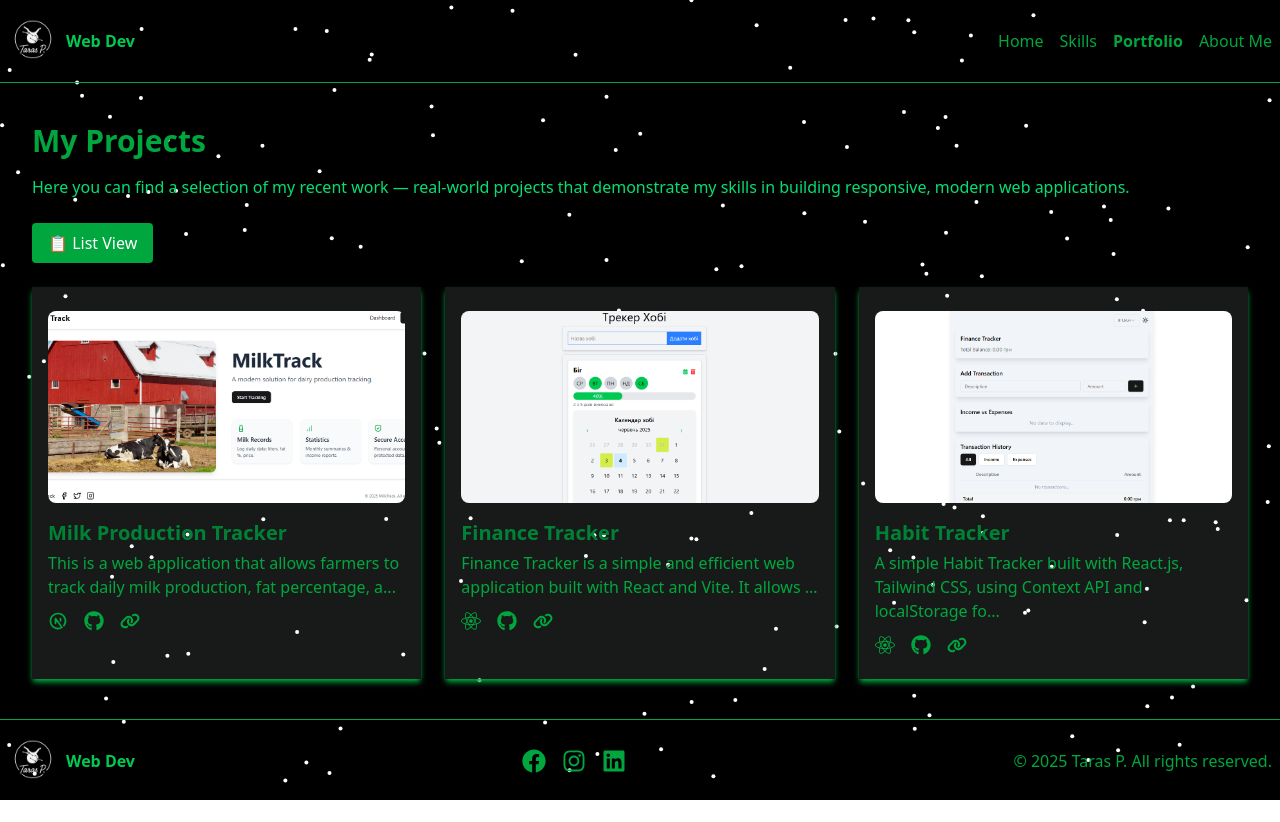
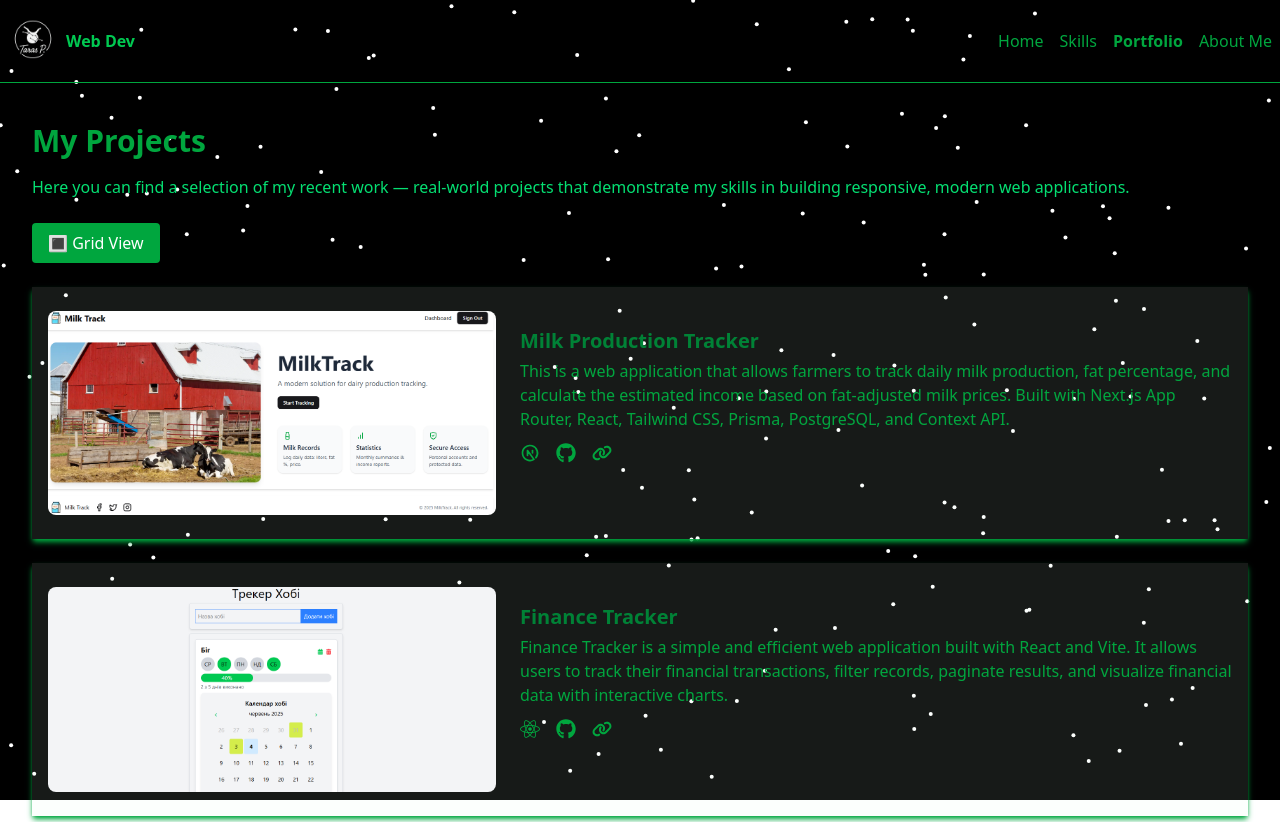
Before and after one commit to lokki931/taras-p, a Next.js app: page /portfolio in a window 1280 px wide. Shown: the top 822 px of the page. Built offline with nearby package versions, Linux system fonts and the light colour scheme.

Commit message:
stucture portfolio

```diff
--- /dev/null
+++ b/src/components/pages/views/portfolio/data-portfolio.tsx
@@ -0,0 +1,45 @@
+"use client";
+import { v4 as uuidv4 } from "uuid";
+import { FaReact } from "react-icons/fa";
+import { TbBrandNextjs } from "react-icons/tb";
+export type TProject = {
+  id: string;
+  title: string;
+  description: string;
+  image: string;
+  github: string;
+  siteUrl: string;
+  buildby: React.ReactNode;
+};
+export const projects = [
+  {
+    id: uuidv4(),
+    title: "Milk Production Tracker",
+    description:
+      "This is a web application that allows farmers to track daily milk production, fat percentage, and calculate the estimated income based on fat-adjusted milk prices. Built with Next.js App Router, React, Tailwind CSS, Prisma, PostgreSQL, and Context API.",
+    image: "/01_img.png",
+    github: "https://github.com/lokki931/milk-track",
+    siteUrl: "https://milk-track-rho.vercel.app",
+    buildby: <TbBrandNextjs title="Built with Next." />,
+  },
+  {
+    id: uuidv4(),
+    title: "Finance Tracker",
+    description:
+      "Finance Tracker is a simple and efficient web application built with React and Vite. It allows users to track their financial transactions, filter records, paginate results, and visualize financial data with interactive charts.",
+    image: "/02_img.png",
+    github: "https://github.com/lokki931/tracker_finance",
+    siteUrl: "https://trackerfinance.vercel.app",
+    buildby: <FaReact title="Built with React" />,
+  },
+  {
+    id: uuidv4(),
+    title: "Habit Tracker",
+    description:
+      "A simple Habit Tracker built with React.js, Tailwind CSS, using Context API and localStorage for state and data persistence.",
+    image: "/03_img.png",
+    github: "https://github.com/lokki931/tracker-hobies",
+    siteUrl: "https://tracker-hobies.vercel.app/",
+    buildby: <FaReact title="Built with React" />,
+  },
+];
--- a/src/components/pages/views/portfolio/portfolio-view.tsx
+++ b/src/components/pages/views/portfolio/portfolio-view.tsx
@@ -1,49 +1,11 @@
 "use client";
 import { useState } from "react";
-import { v4 as uuidv4 } from "uuid";
-import clsx from "clsx";
-import { FaReact, FaGithub } from "react-icons/fa";
-import { FaLink } from "react-icons/fa6";
-import { TbBrandNextjs } from "react-icons/tb";
-
 import { Container } from "@/components/container";
-import Image from "next/image";
-
-const projects = [
-  {
-    id: uuidv4(),
-    title: "Milk Production Tracker",
-    description:
-      "This is a web application that allows farmers to track daily milk production, fat percentage, and calculate the estimated income based on fat-adjusted milk prices. Built with Next.js App Router, React, Tailwind CSS, Prisma, PostgreSQL, and Context API.",
-    image: "/01_img.png",
-    github: "https://github.com/lokki931/milk-track",
-    siteUrl: "https://milk-track-rho.vercel.app",
-    buildby: <TbBrandNextjs title="Built with Next." />,
-  },
-  {
-    id: uuidv4(),
-    title: "Finance Tracker",
-    description:
-      "Finance Tracker is a simple and efficient web application built with React and Vite. It allows users to track their financial transactions, filter records, paginate results, and visualize financial data with interactive charts.",
-    image: "/02_img.png",
-    github: "https://github.com/lokki931/tracker_finance",
-    siteUrl: "https://trackerfinance.vercel.app",
-    buildby: <FaReact title="Built with React" />,
-  },
-  {
-    id: uuidv4(),
-    title: "Habit Tracker",
-    description:
-      "A simple Habit Tracker built with React.js, Tailwind CSS, using Context API and localStorage for state and data persistence.",
-    image: "/03_img.png",
-    github: "https://github.com/lokki931/tracker-hobies",
-    siteUrl: "https://tracker-hobies.vercel.app/",
-    buildby: <FaReact title="Built with React" />,
-  },
-];
+import { Project } from "./project";
+import { projects } from "./data-portfolio";
 
 export function PortfolioView() {
-  const [isSingleColumn, setIsSingleColumn] = useState(false);
+  const [isSingleColumn, setIsSingleColumn] = useState(true);
 
   return (
     <Container>
@@ -69,61 +31,13 @@ export function PortfolioView() {
               : "grid-cols-1 md:grid-cols-2 lg:grid-cols-3"
           }`}
         >
-          {projects.map((project) => (
-            <div
+          {projects.map((project, idx) => (
+            <Project
               key={project.id}
-              className={clsx(
-                "shadow-md bg-green-100/10 shadow-green-600 px-4 py-6 hover:shadow-xs transition",
-                isSingleColumn && "flex flex-col md:flex-row gap-6"
-              )}
-            >
-              <Image
-                src={project.image}
-                alt={project.title}
-                width={600}
-                height={400}
-                className={clsx(
-                  "rounded-lg w-full h-48 object-cover",
-                  isSingleColumn &&
-                    "max-w-full md:max-w-sm  lg:max-w-md h-48 md:h-auto"
-                )}
-              />
-              <div className="mt-4">
-                <h3 className="text-xl font-semibold mb-1 text-green-700">
-                  {project.title}
-                </h3>
-                <p className="text-green-600 mb-3">
-                  {isSingleColumn
-                    ? project.description
-                    : project.description.length > 95
-                    ? project.description.slice(0, 95) + "..."
-                    : project.description}
-                </p>
-                <div className="flex items-center gap-4 text-green-600 text-xl">
-                  {project.buildby}
-                  <a
-                    href={project.github}
-                    target="_blank"
-                    rel="noopener noreferrer"
-                  >
-                    <FaGithub
-                      title="View on GitHub"
-                      className="hover:text-green-500"
-                    />
-                  </a>
-                  <a
-                    href={project.siteUrl}
-                    target="_blank"
-                    rel="noopener noreferrer"
-                  >
-                    <FaLink
-                      title="View on Site"
-                      className="hover:text-green-500"
-                    />
-                  </a>
-                </div>
-              </div>
-            </div>
+              project={project}
+              idx={idx}
+              isSingleColumn={isSingleColumn}
+            />
           ))}
         </div>
       </div>
--- /dev/null
+++ b/src/components/pages/views/portfolio/project.tsx
@@ -0,0 +1,78 @@
+"use client";
+import { FaGithub } from "react-icons/fa";
+import { FaLink } from "react-icons/fa6";
+import clsx from "clsx";
+import Image from "next/image";
+import { motion } from "framer-motion";
+import { TProject } from "./data-portfolio";
+
+type Props = {
+  project: TProject;
+  isSingleColumn: boolean;
+  idx: number;
+};
+const fadeInUp = {
+  hidden: { opacity: 0, y: 40 },
+  visible: (i: number) => ({
+    opacity: 1,
+    y: 0,
+    transition: { delay: i * 0.1, duration: 0.5 },
+  }),
+};
+const Project = ({ project, isSingleColumn, idx }: Props) => {
+  const startIndex = 0;
+  return (
+    <motion.div
+      initial="hidden"
+      whileInView="visible"
+      viewport={{ once: true }}
+      custom={startIndex + idx}
+      variants={fadeInUp}
+    >
+      <div
+        className={clsx(
+          "shadow-md bg-green-100/10 shadow-green-600 px-4 py-6 hover:shadow-xs transition",
+          isSingleColumn && "flex flex-col md:flex-row gap-6"
+        )}
+      >
+        <Image
+          src={project.image}
+          alt={project.title}
+          width={600}
+          height={400}
+          className={clsx(
+            "rounded-lg w-full h-48 object-cover",
+            isSingleColumn &&
+              "max-w-full md:max-w-sm  lg:max-w-md h-48 md:h-auto"
+          )}
+        />
+        <div className="mt-4">
+          <h3 className="text-xl font-semibold mb-1 text-green-700">
+            {project.title}
+          </h3>
+          <p className="text-green-600 mb-3">
+            {isSingleColumn
+              ? project.description
+              : project.description.length > 95
+              ? project.description.slice(0, 95) + "..."
+              : project.description}
+          </p>
+          <div className="flex items-center gap-4 text-green-600 text-xl">
+            {project.buildby}
+            <a href={project.github} target="_blank" rel="noopener noreferrer">
+              <FaGithub
+                title="View on GitHub"
+                className="hover:text-green-500"
+              />
+            </a>
+            <a href={project.siteUrl} target="_blank" rel="noopener noreferrer">
+              <FaLink title="View on Site" className="hover:text-green-500" />
+            </a>
+          </div>
+        </div>
+      </div>
+    </motion.div>
+  );
+};
+
+export { Project };
--- a/src/components/pages/views/skills/data-skills.tsx
+++ b/src/components/pages/views/skills/data-skills.tsx
@@ -10,7 +10,7 @@ import {
 } from "react-icons/si";
 import { VscVscode } from "react-icons/vsc";
 
-export type Skill = {
+export type TSkill = {
   id: string;
   name: string;
   icon: JSX.Element;
--- a/src/components/pages/views/skills/section.tsx
+++ b/src/components/pages/views/skills/section.tsx
@@ -1,9 +1,9 @@
 "use client";
 import { motion } from "framer-motion";
-import { Skill } from "./data-skills";
+import { TSkill } from "./data-skills";
 type Props = {
   title: string;
-  skills: Skill[];
+  skills: TSkill[];
   startIndex?: number;
 };
 const fadeInUp = {
```
